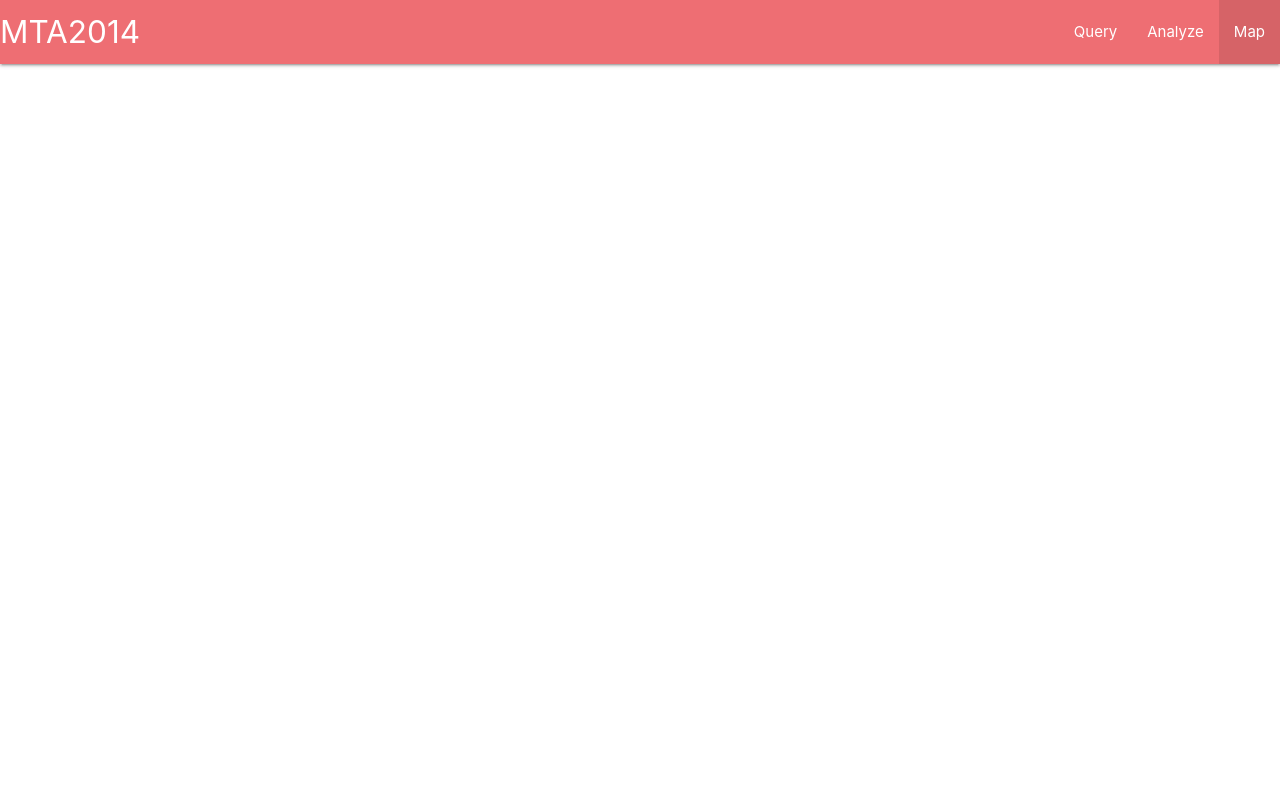
After one commit to ImKogan/MTA2014, a Django app: template MTA/django_app/mta/mta2014/templates/mta2014/base.html in a window 1280 px wide. The commit adds this page. Run offline with Django 3.2, Linux system fonts and the light colour scheme; the template is opened without the code that fills it, so the values that code supplies are empty; some libraries are stand-ins or nearby versions.

Commit message:
update app page

```diff
--- a/MTA/django_app/mta/mta2014/static/mta2014/main.js
+++ b/MTA/django_app/mta/mta2014/static/mta2014/main.js
@@ -9,7 +9,7 @@
 				'<option value="'+val+'"><a href="#!">'+i+'AM</a></option>'
 			);
 		}
-		element.append('<option value="0"><a href="#!">12 PM</a></option>');
+		element.append('<option value="12"><a href="#!">12 PM</a></option>');
 		for (var i=1; i<12; i++) {
 			var j = i+12;
 			var val = j.toString();
@@ -340,18 +340,18 @@
 					mymap.removeLayer(geojsonLayerShapes);
 				}
 				errorModal(response);
-				var modalTrigger = '<a class="waves-effect waves-light btn modal-trigger" id="modal-stop-info-trigger" href="#modal-stop-info"></a>'
+				var modalTrigger = '<a class="modal-trigger" id="modal-stop-info-trigger" href="#modal-stop-info">click for stop schedule</a>'
 				var geojsonFeatureStops = response.stops_json;
 				geojsonLayerStops = L.geoJson(geojsonFeatureStops, {
 					pointToLayer: function (feature, latlng) {
 						stopTimes(feature);
 						return L.circleMarker(latlng, {
-							radius: 5
+							radius: 8
 						});
 					}
-				}).bindPopup(modalTrigger);
-				$('#modal-stop-info').modal();
-				geojsonLayerStops.addTo(mymap);
+				}).bindPopup(modalTrigger)
+				geojsonLayerStops.addTo(mymap).openPopup();
+				$('#modal-stop-info').modal('open');
 				console.log(Date($date));
 			}
 		});
--- /dev/null
+++ b/MTA/django_app/mta/mta2014/templates/mta2014/base.html
@@ -0,0 +1,39 @@
+{% load static %}
+<html>
+    <head>
+	<script src="https://cdnjs.cloudflare.com/ajax/libs/leaflet/1.4.0/leaflet.js"></script>
+	<link rel="stylesheet" href="https://cdnjs.cloudflare.com/ajax/libs/leaflet/1.4.0/leaflet.css">
+		<link href="http://fonts.googleapis.com/icon?family=Material+Icons" rel="stylesheet">
+	<!-- Compiled and minified CSS -->
+	    <link rel="stylesheet" href="https://cdnjs.cloudflare.com/ajax/libs/materialize/1.0.0/css/materialize.min.css">
+		<script type="text/javascript" src="https://code.jquery.com/jquery-3.1.1.min.js"></script>
+
+	    <!-- Compiled and minified JavaScript -->
+	    <script src="https://cdnjs.cloudflare.com/ajax/libs/materialize/1.0.0/js/materialize.min.js"></script>
+		<script src="https://cdnjs.cloudflare.com/ajax/libs/moment.js/2.24.0/moment.min.js"></script>
+		<script src="https://cdnjs.cloudflare.com/ajax/libs/moment-timezone/0.5.23/moment-timezone-with-data.min.js"></script>
+		<!--<link rel="stylesheet" href="https://cdnjs.cloudflare.com/ajax/libs/timepicker/1.3.5/jquery.timepicker.min.css">
+		<script src="https://cdnjs.cloudflare.com/ajax/libs/timepicker/1.3.5/jquery.timepicker.min.js"></script>
+		<script src="http://code.jquery.com/ui/1.11.0/jquery-ui.js"></script>
+		<link rel="stylesheet" href="http://code.jquery.com/ui/1.11.0/themes/smoothness/jquery-ui.css">-->
+	<script src="{% static 'mta2014/main.js' %}"></script>
+	<link rel="stylesheet" type="text/css "href="{% static 'mta2014/style.css' %}">
+	<link rel="stylesheet" type="text/css "href="{% static 'mta2014/mta.css' %}">
+    </head>
+
+    <body>
+        <nav>
+            <div class="nav-wrapper">
+                <a href="#!" class="brand-logo left">MTA2014</a>
+                <ul class="right hide-on-med-and-down">
+                    <li><a href="#!">Query</a></li>
+                    <li><a href="#!">Analyze</a></li>
+                    <li class="active"><a href="map_mta">Map</a></li>
+                </ul>
+            </div>
+        </nav>
+            {% block content %}
+            {% endblock %}
+    </body>
+
+</html>
--- a/MTA/django_app/mta/mta2014/views.py
+++ b/MTA/django_app/mta/mta2014/views.py
@@ -47,7 +47,7 @@
             'geojson', shapes, geometry_field='geom',
             fields=('shape_id', 'route_name')))
 
-        routes = RouteInfo.objects.all()
+        routes = RouteInfo.objects.exclude(trip__isnull=True)
         route_names = [route['route_short_name'] for route in routes.values()]
         stops = Stops.objects.filter(location_type=1)
         stops_json = json.loads(serialize(
```
Also changed, not shown: MTA/django_app/mta/mta2014/templates/mta2014/map_mta.html (+8 -27 lines).
